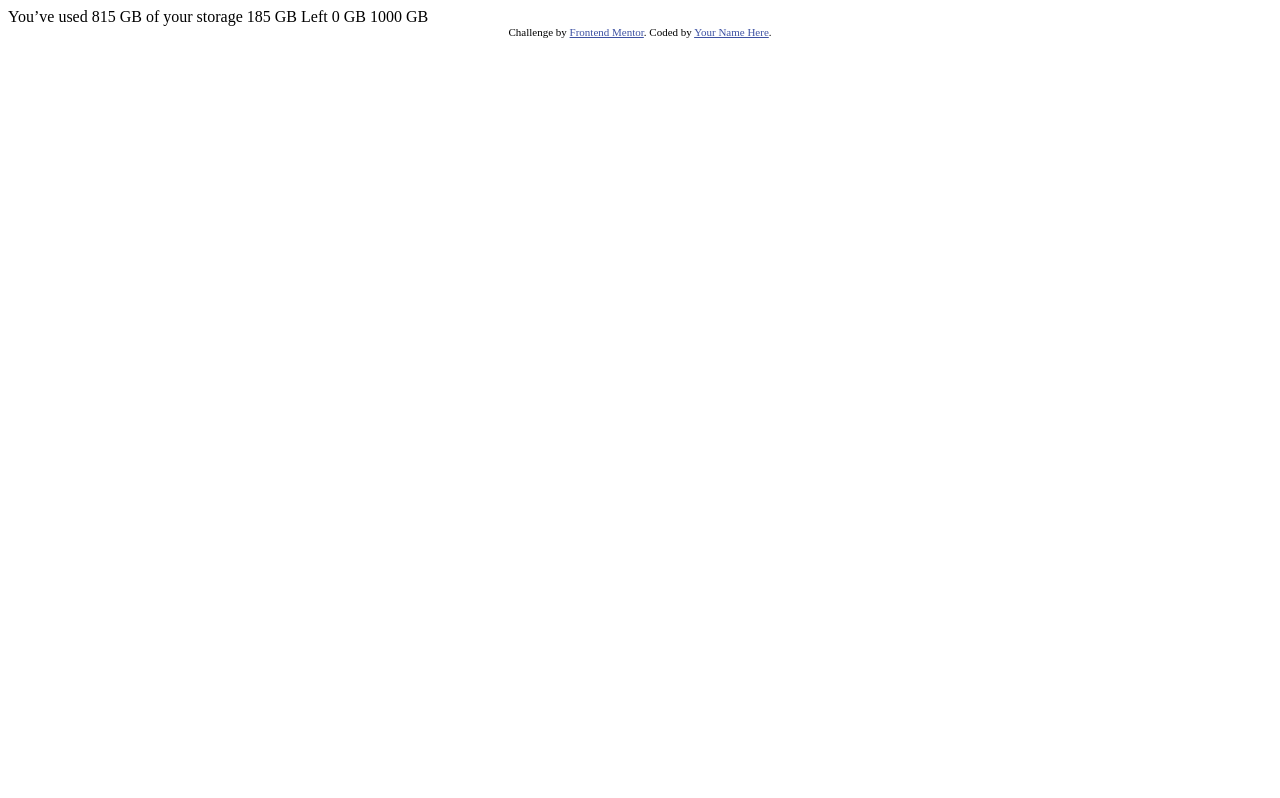
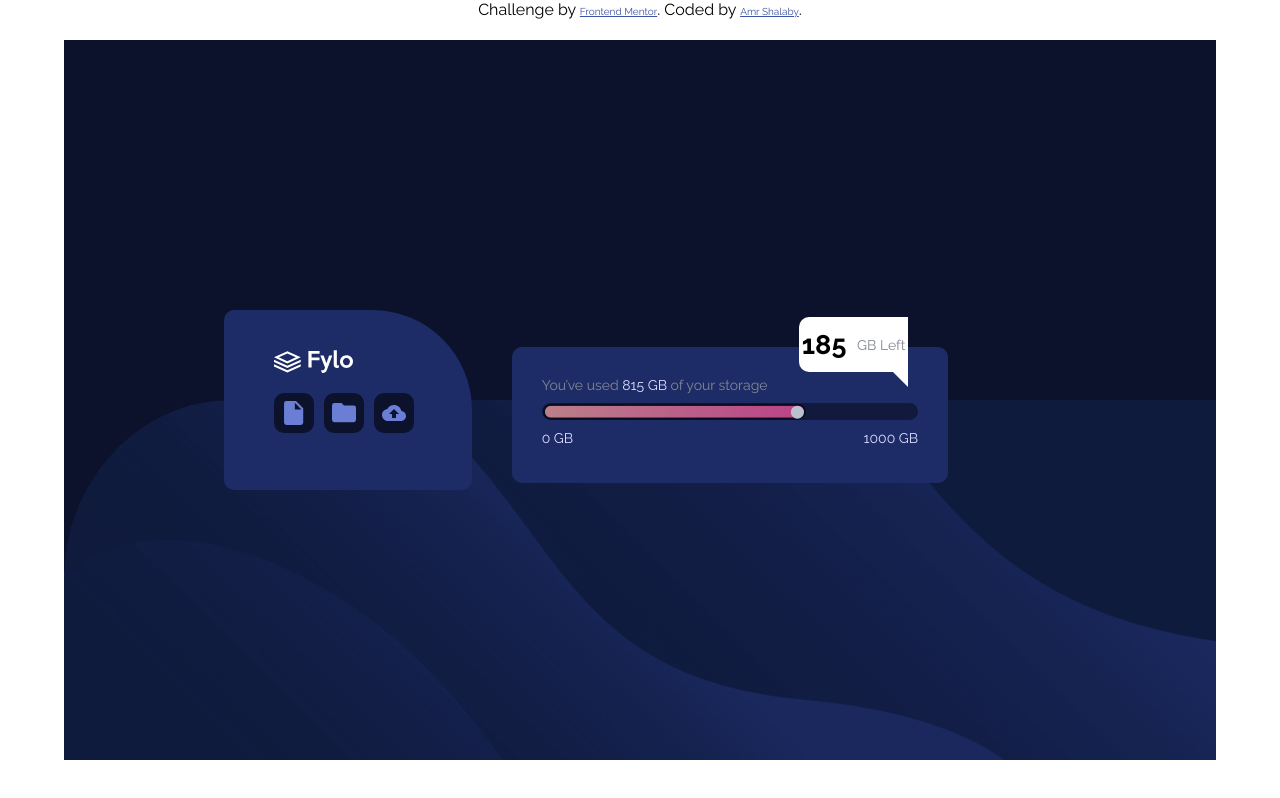
Before and after one commit to amr1234567/fylo-data-storage-component-master, a plain HTML site: page index.html in a window 1280 px wide. Drawn offline with Linux system fonts and the light colour scheme.

Commit message:
full project

```diff
--- a/index.html
+++ b/index.html
@@ -1,31 +1,71 @@
 <!DOCTYPE html>
 <html lang="en">
+
 <head>
   <meta charset="UTF-8">
-  <meta name="viewport" content="width=device-width, initial-scale=1.0"> <!-- displays site properly based on user's device -->
-
+  <meta name="viewport" content="width=device-width, initial-scale=1.0">
+  <!-- displays site properly based on user's device -->
+  <link rel="stylesheet" href="style/style.css">
+  <link rel="stylesheet" media="(max-width:375px)" href="style/media.css">
   <link rel="icon" type="image/png" sizes="32x32" href="./images/favicon-32x32.png">
-
   <title>Frontend Mentor | Fylo data storage component</title>
 
-  <!-- Feel free to remove these styles or customise in your own stylesheet 👍 -->
-  <style>
-    .attribution { font-size: 11px; text-align: center; }
-    .attribution a { color: hsl(228, 45%, 44%); }
-  </style>
 </head>
+
 <body>
 
-  You’ve used 815 GB of your storage
+  <div class="container">
+    <div class="logos">
+      <img class="main-logo" src="images/logo.svg" width="40%" alt="">
+      <div class="remain-logos">
+        <div class="block-imgs">
+          <img src="images/icon-document.svg" alt="">
+        </div>
+        <div class="block-imgs">
+          <img src="images/icon-folder.svg" alt="">
+        </div>
+        <div class="block-imgs">
+          <img src="images/icon-upload.svg" alt="">
+        </div>
+      </div>
+    </div>
+    <div class="details-block">
+      <div class="usage-block">
+        <div class="remain">
+         <span> 185</span>&nbsp;&nbsp; GB Left
+        </div>
+        <div class="triangle"></div>
+      </div>
+      <div class="details">
+        <div class="cont">
+          You’ve used <span> 815 GB</span> of your storage
+        </div>
+        <div class="bar-usage-container">
+          <div class="bar-usage">
+            <div class="circle"></div>
+          </div>
+        </div>
+        <div class="usage">
+          <div class="first_limit">
+            0 GB
+          </div>
+          <div class="end_limit">
+            1000 GB
+          </div>
+        </div>
 
-  185 GB Left
 
-  0 GB
-  1000 GB
+      </div>
+
+
+    </div>
+  </div>
+
 
   <div class="attribution">
     Challenge by <a href="https://www.frontendmentor.io?ref=challenge" target="_blank">Frontend Mentor</a>.
-    Coded by <a href="#">Your Name Here</a>.
+    Coded by <a href="#">Amr Shalaby</a>.
   </div>
 </body>
+
 </html>
--- /dev/null
+++ b/style/media.css
@@ -0,0 +1,35 @@
+.container {
+    flex-direction: column;
+    background-image: url(../images/bg-mobile.png);
+    background-size: cover;
+    background-position: 0;
+    padding-left: 0rem;
+    justify-content: center;
+}
+
+.logos {
+    width: 85%;
+    height: 18%;
+}
+
+.details-block {
+    width: 85%;
+    height: 18%;
+}
+
+.details {
+    padding: 1.5rem;
+    padding-top: 3rem;
+}
+
+.triangle{
+    display: none;
+}
+
+.usage-block{
+    width: 50%;
+    top: 100%;
+    right: 50%;
+    border-radius: 1rem;
+    transform: translate(50%,-50%);
+}
--- /dev/null
+++ b/style/style.css
@@ -0,0 +1,198 @@
+/* Fonts */
+@import url('https://fonts.googleapis.com/css2?family=Raleway:ital,wght@0,400;0,700;1,400;1,700&display=swap');
+
+
+/* colors */
+:root {
+    --Pale_Blue: hsl(243, 100%, 93%);
+    --Grayish_Blue: hsl(229, 7%, 55%);
+    --Dark_Blue: hsl(228, 56%, 26%);
+    --Very_Dark_Blue: hsl(229, 57%, 11%);
+
+    /* Gradiant Colors */
+    --gradiant_first: hsl(6, 100%, 80%);
+    --gradiant_second: hsl(335, 100%, 65%);
+}
+
+
+/* General Sttyling */
+* {
+    font-family: 'Raleway', sans-serif;
+    font-size: 62.5%;
+    margin: 0px;
+    padding: 0px;
+    box-sizing: border-box;
+}
+
+body {
+    /* font-size: 1.4rem; */
+    height: 100vh;
+    width: 100%;
+    position: relative;
+    color: var(--Grayish_Blue);
+}
+
+div {
+    font-size: 1.4rem;
+}
+
+/* styling */
+
+.container {
+    width: 90%;
+    height: 90%;
+    position: absolute;
+    top: 50%;
+    left: 50%;
+    transform: translate(-50%, -50%);
+    background-color: var(--Very_Dark_Blue);
+    background-image: url(../images/bg-desktop.png);
+    background-size: 100% 50%;
+    background-position: 0% 100%;
+    background-repeat: no-repeat;
+    padding-left: 16rem;
+    display: flex;
+    align-items: center;
+    gap: 4%;
+}
+
+.logos {
+    background-color: var(--Dark_Blue);
+    width: 25%;
+    height: 25%;
+    display: flex;
+    flex-direction: column;
+    border-radius: 1rem 10rem 1rem 1rem;
+    padding-left: 5rem;
+    padding-top: 4rem;
+}
+
+.main-logo {
+    margin-bottom: 2rem;
+}
+
+.block-imgs {
+    height: 4rem;
+    width: 4rem;
+    background-color: var(--Very_Dark_Blue);
+    border-radius: 1rem;
+    display: flex;
+    align-items: center;
+    justify-content: center;
+}
+
+.remain-logos {
+    display: flex;
+    gap: 1rem;
+}
+
+/* right side */
+
+.details-block {
+    width: 44%;
+    height: 23%;
+    display: flex;
+    flex-direction: column;
+    justify-content: flex-end;
+    position: relative;
+}
+
+.details {
+    background-color: var(--Dark_Blue);
+    width: 100%;
+    height: 82%;
+    border-radius: 1rem;
+    display: flex;
+    flex-direction: column;
+    gap: 1rem;
+    padding: 3rem;
+}
+
+.cont span {
+    color: var(--Pale_Blue);
+    font-size: 1.4rem;
+}
+
+.bar-usage-container {
+    width: 100%;
+    height: 1.7rem;
+    border-radius: 1rem;
+    position: relative;
+    background-color: var(--Very_Dark_Blue);
+    opacity: 0.7;
+}
+
+.bar-usage {
+    border-radius: 1rem;
+    width: 70%;
+    height: 98%;
+    position: absolute;
+    top: 50%;
+    left: 50%;
+    transform: translate(-71%, -50%);
+    border: 2px solid black;
+    background-image: linear-gradient(to right, var(--gradiant_first), var(--gradiant_second));
+}
+
+.circle {
+    width: calc(1.3rem);
+    height: calc(1.3rem);
+    border-radius: 50%;
+    background-color: white;
+    position: absolute;
+    right: 0px;
+}
+
+.usage {
+    display: flex;
+    justify-content: space-between;
+    color: var(--Pale_Blue);
+}
+
+
+/* overflow */
+
+.usage-block {
+    position: absolute;
+    top: 0;
+    right: 40px;
+    display: flex;
+    background-color: white;
+    width: 25%;
+    height: 33%;
+    border-radius: 1rem 1rem 0rem 1rem;
+}
+
+.remain {
+    width: 100%;
+    display: flex;
+    justify-content: center;
+    align-items: center;
+    z-index: 999;
+}
+
+.remain span {
+    font-size: 2.7rem;
+    color: black;
+    font-weight: 700;
+}
+
+.triangle {
+    background-image: url(../images/triangle.svg);
+    position: absolute;
+    width: 70px;
+    height: 70px;
+    z-index: 0;
+    top: 0;
+    right: 0;
+}
+
+.attribution a {
+    color: hsl(228, 45%, 44%);
+}
+
+.attribution {
+    font-size: 1.6rem;
+    text-align: center;
+    color: black;
+}
```
Also changed, not shown: images/triangle.svg (added).
